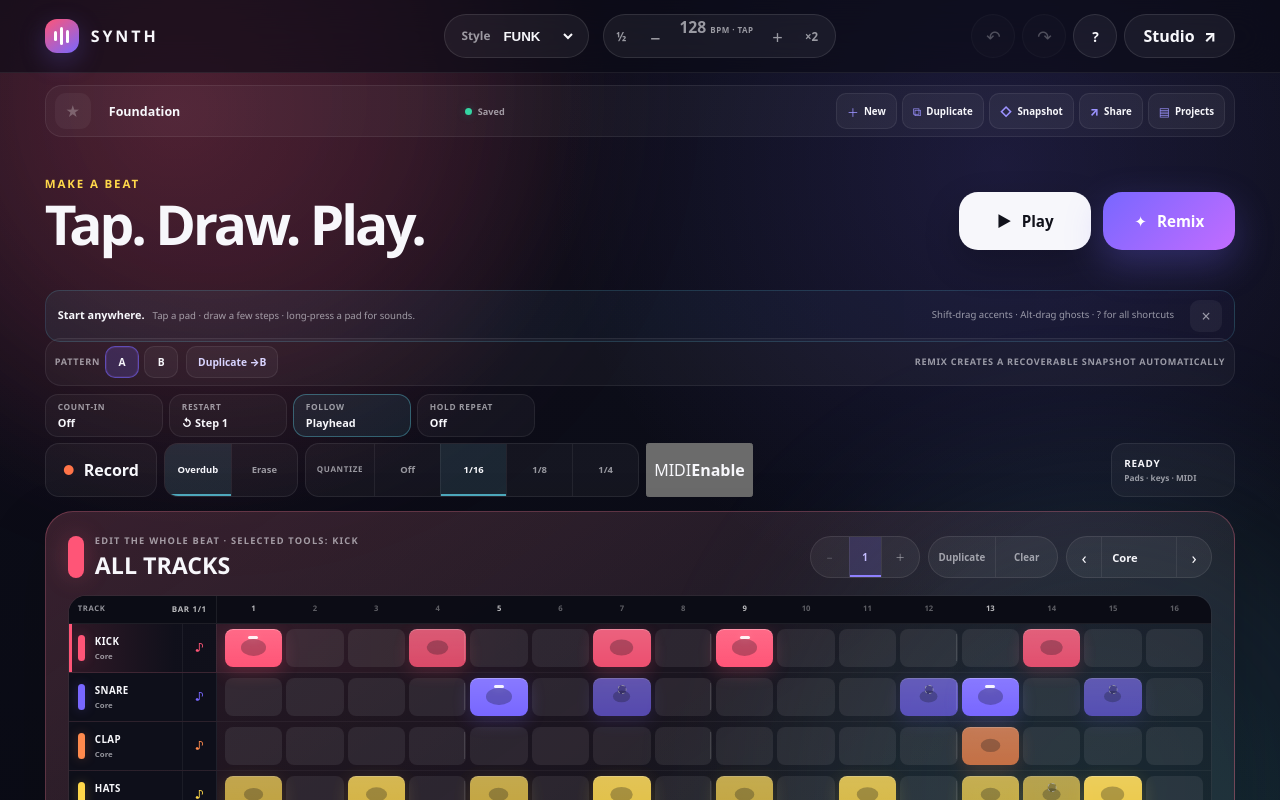
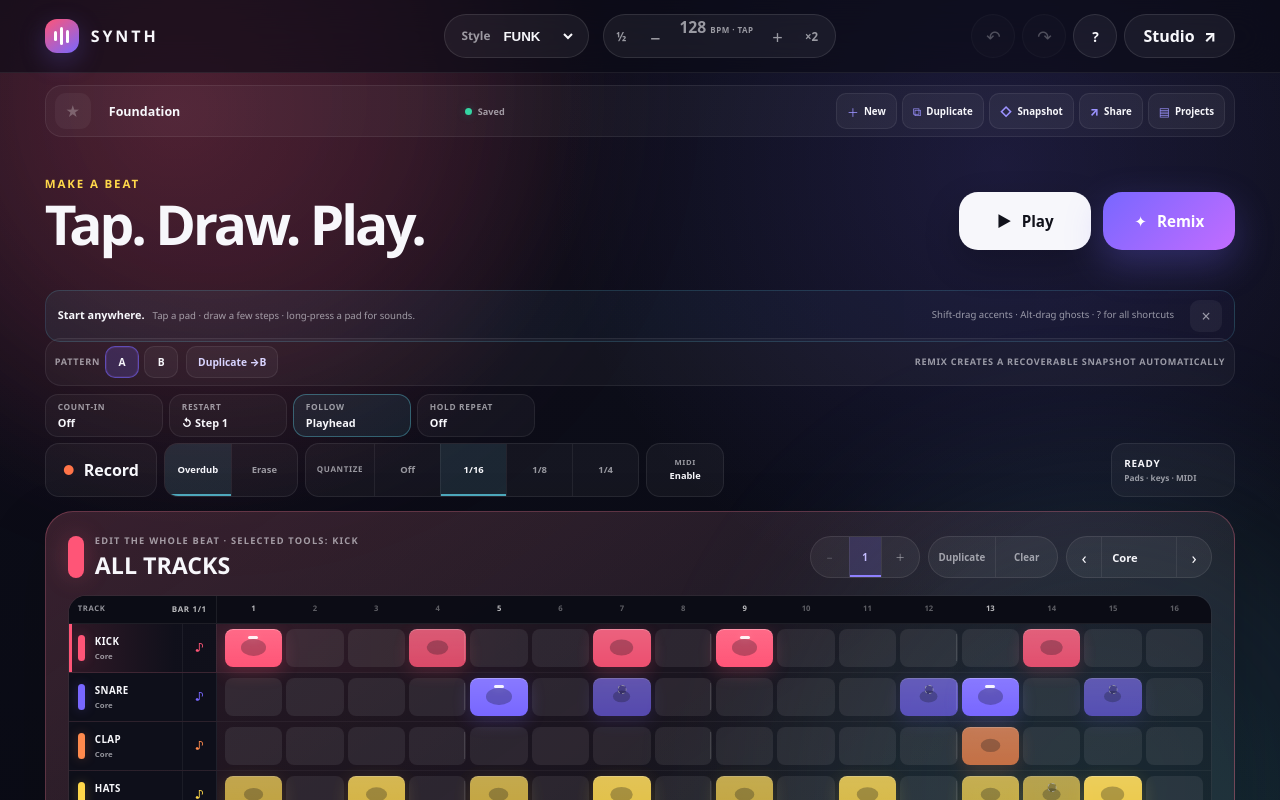
Before and after one commit to thiepn/synth, a React (Vite) app: page / in a window 1280 px wide. Shown: the top 800 px of the page. Built offline with nearby package versions, Linux system fonts and the light colour scheme.

Commit message:
Style Playground MIDI recording status

```diff
--- a/src/playground.css
+++ b/src/playground.css
@@ -3576,6 +3576,39 @@
   text-transform: uppercase;
 }
 
+.playground-record-midi {
+  min-width: 78px;
+  display: grid;
+  place-content: center;
+  gap: 2px;
+  padding: 0 10px;
+  border: 1px solid rgba(255,255,255,0.08);
+  border-radius: 14px;
+  background: rgba(255,255,255,0.04);
+  color: var(--pg-muted);
+  cursor: pointer;
+}
+
+.playground-record-midi span {
+  font-size: 0.48rem;
+  font-weight: 900;
+  letter-spacing: 0.08em;
+}
+
+.playground-record-midi b {
+  color: var(--pg-text);
+  font-size: 0.58rem;
+}
+
+.playground-record-midi.is-active {
+  border-color: rgba(99,222,244,0.35);
+  background: rgba(99,222,244,0.08);
+}
+
+.playground-record-midi:disabled {
+  cursor: default;
+}
+
 .playground-record-status {
   min-width: 124px;
   margin-left: auto;
@@ -3614,6 +3647,7 @@
   .playground-record-button,
   .playground-record-modes,
   .playground-record-quantize,
+  .playground-record-midi,
   .playground-record-status {
     flex: 0 0 auto;
   }
@@ -3628,7 +3662,8 @@
 
   .playground-record-button,
   .playground-record-modes > button,
-  .playground-record-quantize > button {
+  .playground-record-quantize > button,
+  .playground-record-midi {
     min-height: 44px;
     touch-action: manipulation;
   }
@@ -3648,6 +3683,7 @@
   .playground-record-button,
   .playground-record-modes,
   .playground-record-quantize,
+  .playground-record-midi,
   .playground-record-status,
   .playground-record-modes > button,
   .playground-record-quantize > button {
```
